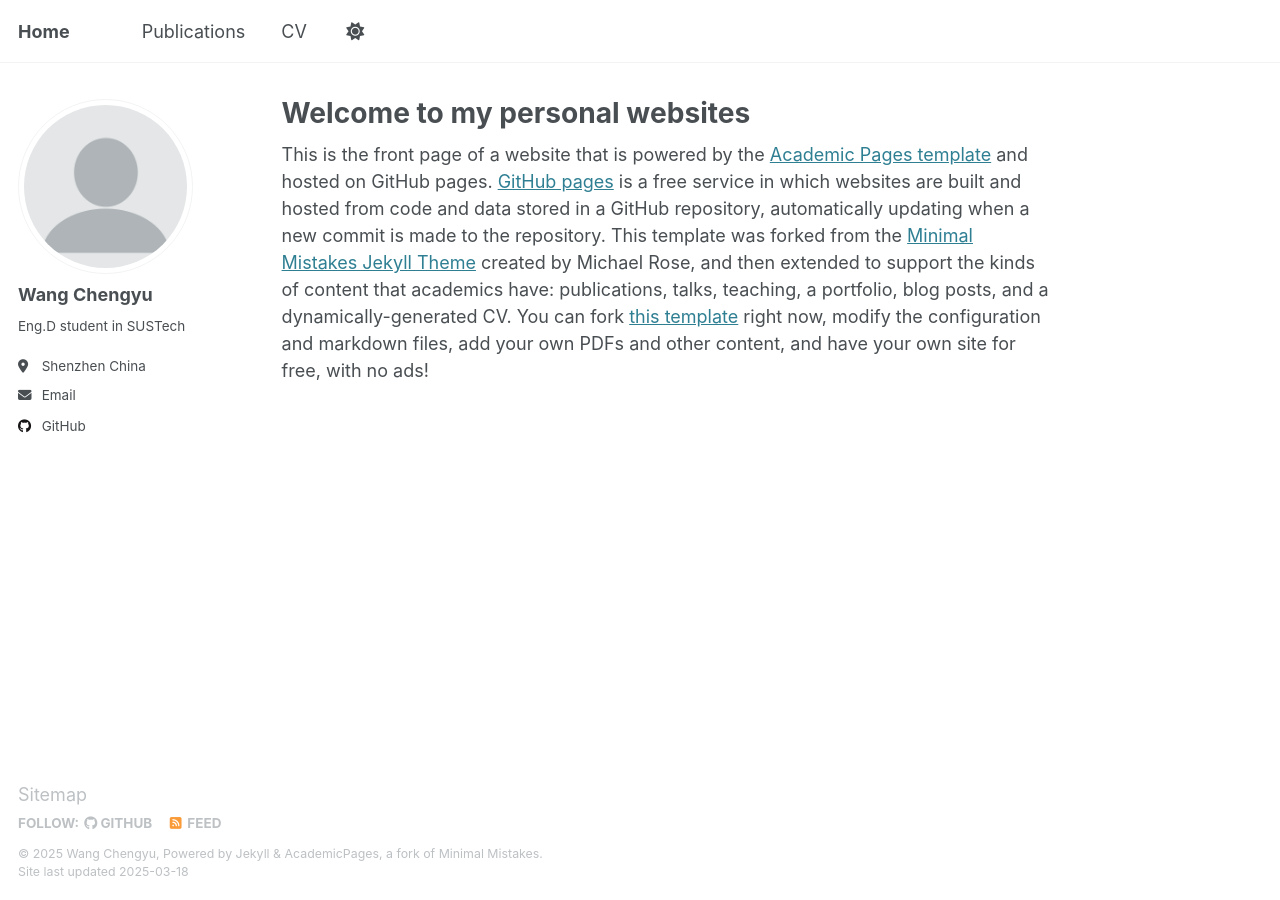
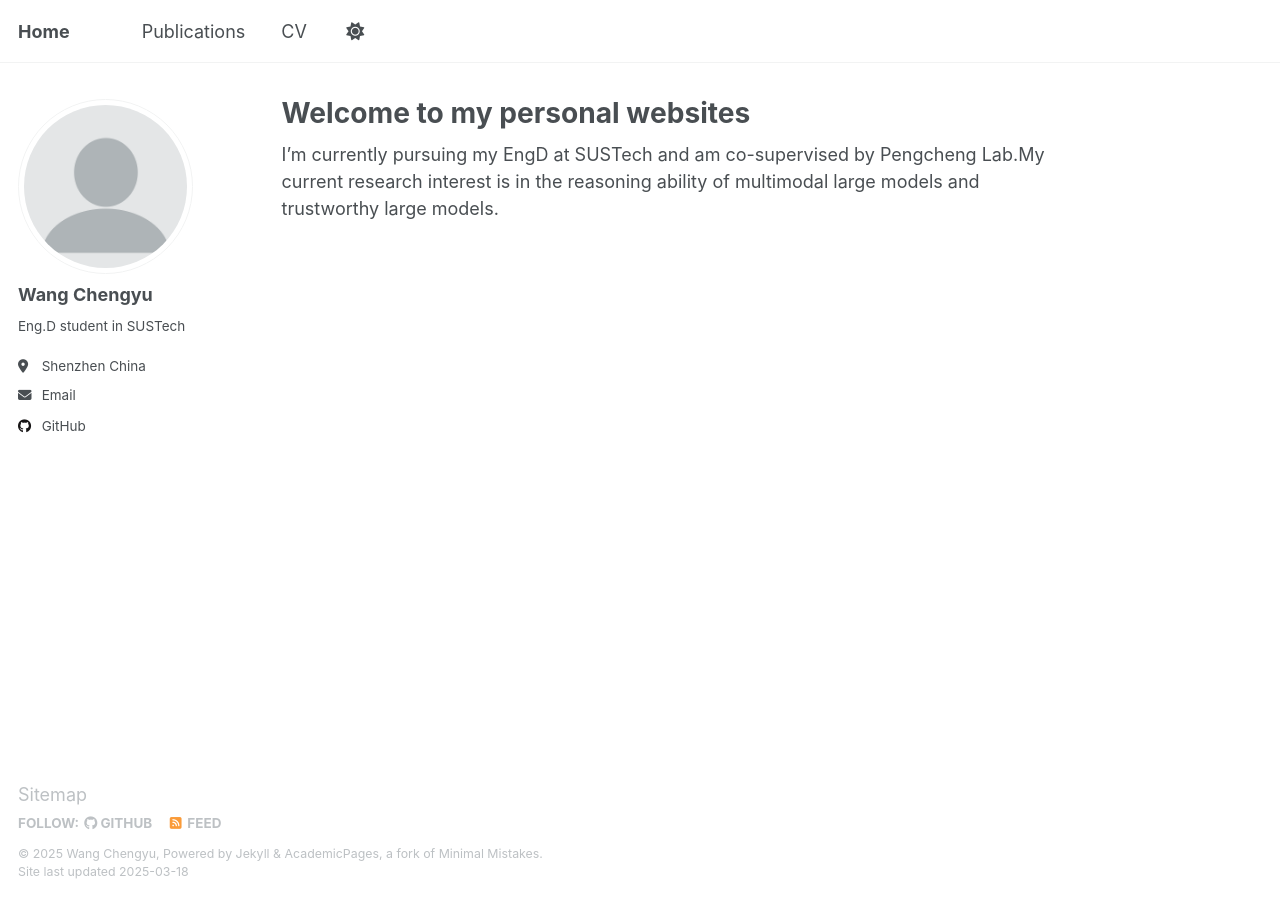
Before and after one commit to w-chengyu/w-chengyu.github.io, a Jekyll site: the page built from _pages/about.md, in a window 1280 px wide. Built offline with Jekyll 4.4.1, drawn with Linux system fonts in a browser that asks for light colours.

Commit message:
Update about.md

```diff
--- a/_pages/about.md
+++ b/_pages/about.md
@@ -7,4 +7,4 @@ redirect_from:
   - /about.html
 ---
 
-This is the front page of a website that is powered by the [Academic Pages template](https://github.com/academicpages/academicpages.github.io) and hosted on GitHub pages. [GitHub pages](https://pages.github.com) is a free service in which websites are built and hosted from code and data stored in a GitHub repository, automatically updating when a new commit is made to the repository. This template was forked from the [Minimal Mistakes Jekyll Theme](https://mmistakes.github.io/minimal-mistakes/) created by Michael Rose, and then extended to support the kinds of content that academics have: publications, talks, teaching, a portfolio, blog posts, and a dynamically-generated CV. You can fork [this template](https://github.com/academicpages/academicpages.github.io) right now, modify the configuration and markdown files, add your own PDFs and other content, and have your own site for free, with no ads!
+I'm currently pursuing my EngD at SUSTech and am co-supervised by Pengcheng Lab.My current research interest is in the reasoning ability of multimodal large models and trustworthy large models.
```
